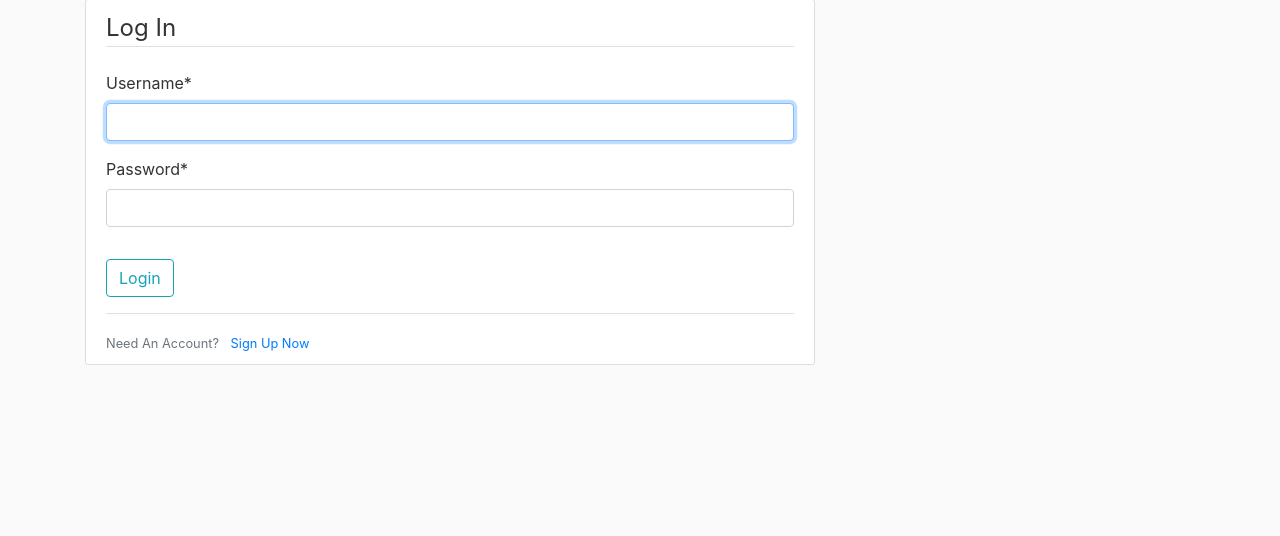
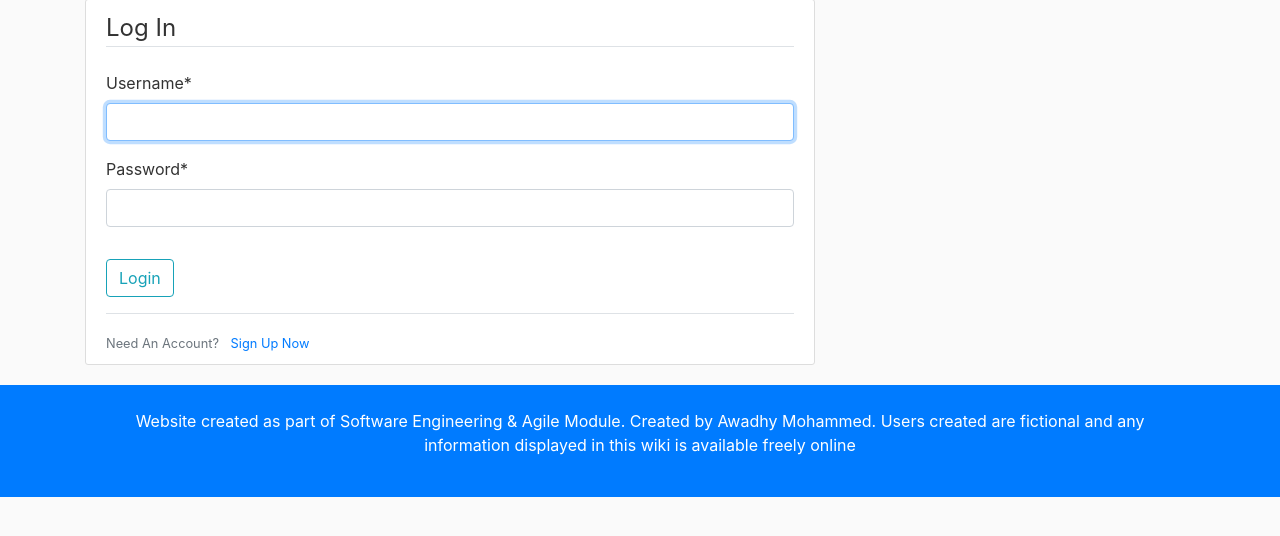
Before and after one commit to AwadhyM/Awadhy_Mohammed_SWE_Agile_Assignment, a Django app: the page made by django_project/knowledge_bank/templates/knowledge_bank/base.html in a window 1280 px wide. Shown: the part 81-617 px from the top of the page. Run offline with Django 5.2, Linux system fonts and the light colour scheme; some libraries are stand-ins or nearby versions.

Commit message:
Added footer to website

```diff
--- a/django_project/knowledge_bank/templates/knowledge_bank/base.html
+++ b/django_project/knowledge_bank/templates/knowledge_bank/base.html
@@ -49,4 +49,11 @@
 		  </div>
 		</main>
 		</body>
+		<footer class="bg-primary text-center text-lg-start">
+			<div class="container p-4">
+				<p class="text-white"> Website created as part of Software Engineering & Agile Module.
+									   Created by Awadhy Mohammed. Users created are fictional and any
+									   information displayed in this wiki is available freely online </p>
+			</div>
+		</footer>
 </html>
```
